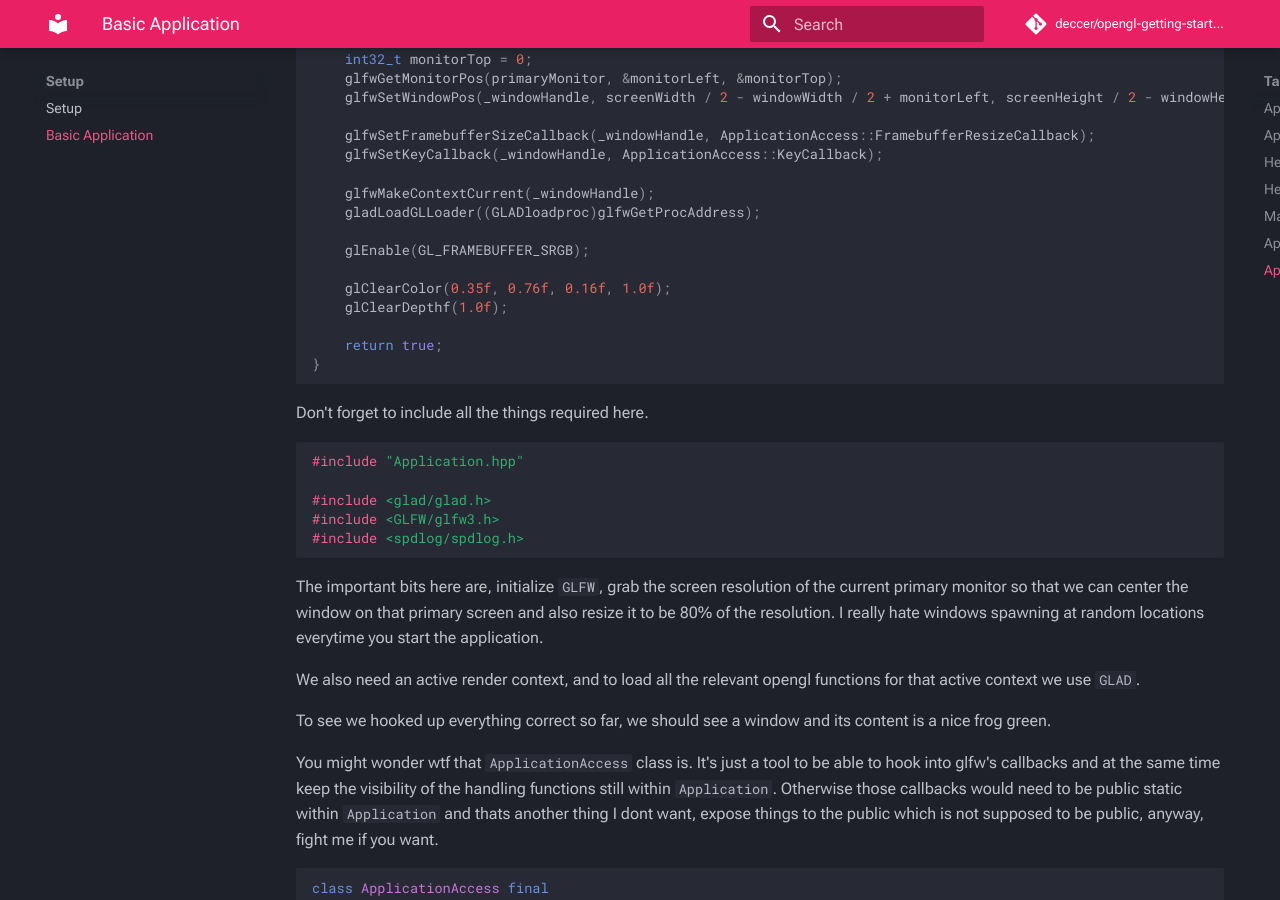
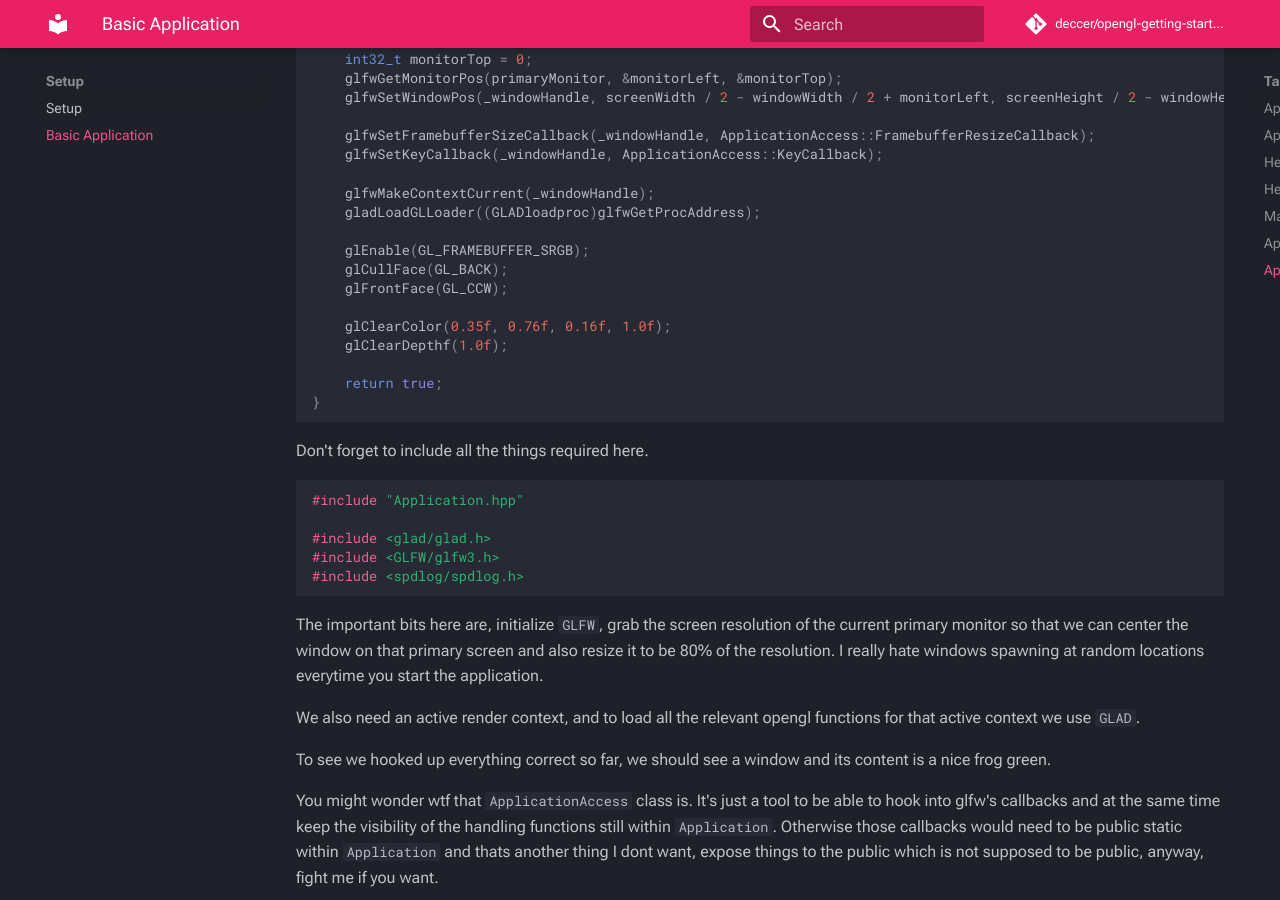
Before and after one commit to deccer/OpenGL-Getting-Started, an MkDocs documentation site: the page built from docs/00-setup/01-basic-application.md, in a window 1280 px wide and 900 px high, scrolled down 5092 px. Built offline with MkDocs 1.6.1 and Material for MkDocs 9.7.7, drawn with Linux system fonts in a browser that asks for light colours; comment, search, counter and statistics services are not loaded.

Commit message:
Set some opengl default state

```diff
--- a/docs/00-setup/01-basic-application.md
+++ b/docs/00-setup/01-basic-application.md
@@ -256,6 +256,8 @@ bool Application::Initialize()
     gladLoadGLLoader((GLADloadproc)glfwGetProcAddress);
 
     glEnable(GL_FRAMEBUFFER_SRGB);
+    glCullFace(GL_BACK);
+    glFrontFace(GL_CCW);
 
     glClearColor(0.35f, 0.76f, 0.16f, 1.0f);
     glClearDepthf(1.0f);
```
